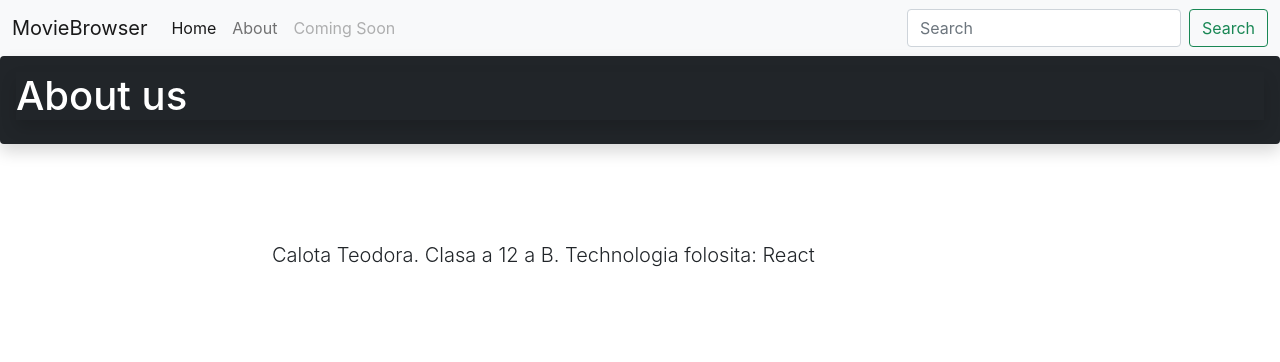
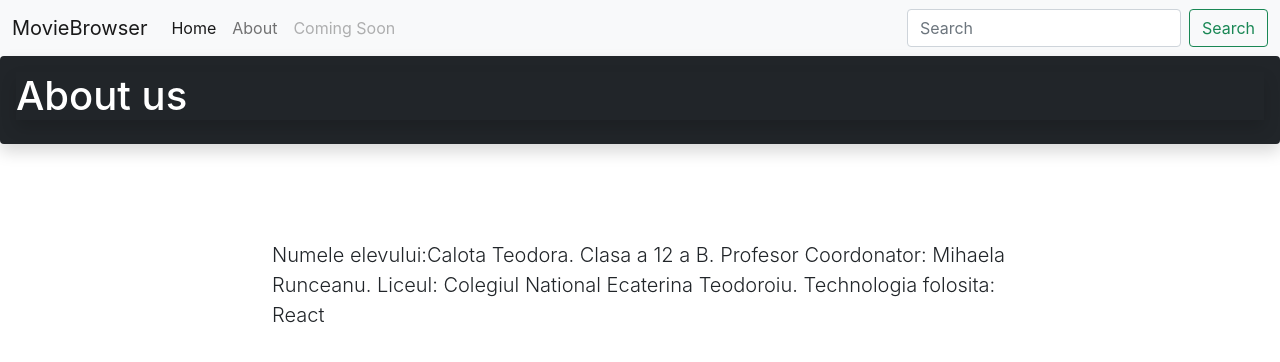
Before and after one commit to CalotaTeodora/movie-browser, a React (Create React App) app: page /about in a window 1280 px wide. Shown: the top 362 px of the page. Built offline with nearby package versions, Linux system fonts and the light colour scheme.

Commit message:
Update AboutView.js

```diff
--- a/src/components/AboutView.js
+++ b/src/components/AboutView.js
@@ -9,7 +9,11 @@ const AboutView = () => {
         <div className="row">
           <div className="col-8 offset-lg-2 my-5">
             <p className="lead">
-             Calota Teodora. Clasa a 12 a B. Technologia folosita: React
+            Numele elevului:Calota Teodora.
+            Clasa a 12 a B.
+            Profesor Coordonator: Mihaela Runceanu.
+            Liceul: Colegiul National Ecaterina Teodoroiu.
+            Technologia folosita: React
             </p>
             <div
               class="btn-toolbar"
```
